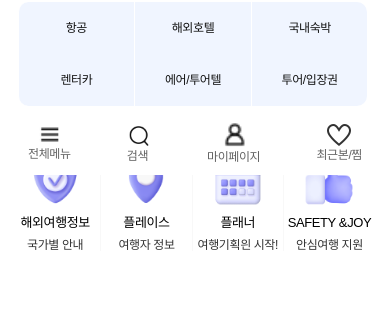
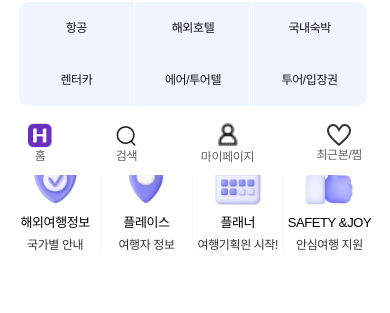
Before and after one commit to reeyounghyun/prev-portfolio, a PHP site: page / in a window 390 px wide. Shown: the part 669-982 px from the top of the page. Run offline with PHP 8.4, Linux system fonts and the light colour scheme; some libraries are stand-ins or nearby versions; some web fonts are replaced.

Commit message:
메인 서브페이지 모바일 메뉴 이미지 변경 및 텍스트 수정

```diff
--- a/css/common.css
+++ b/css/common.css
@@ -583,6 +583,7 @@
         font-size: 12px;
         color: #626262;
         padding: 2px 0;
+        text-align: center;
     }
     .btn .mb_menu_bg{
         position: absolute;
--- a/index.html
+++ b/index.html
@@ -288,8 +288,8 @@
         <div class="mobile mb_nav_bottom">
             <div class="mb_menu">
                 <a class="btn btn_allmenu " href="#allmenu">
-                    <img src="./images/ico-allmenu.png" alt="전체메뉴">
-                    <span>전체메뉴</span>
+                    <img src="./images/mb_index.png" alt="전체메뉴">
+                    <span>홈</span>
                 </a>
             </div>
             <div class="search_wrap_mb">
--- a/template.html
+++ b/template.html
@@ -290,8 +290,8 @@
         <div class="mobile mb_nav_bottom">
             <div class="mb_menu">
                 <a class="btn btn_allmenu " href="#allmenu">
-                    <img src="./images/ico-allmenu.png" alt="전체메뉴">
-                    <span>전체메뉴</span>
+                    <img src="./images/mb_index.png" alt="전체메뉴">
+                    <span>홈</span>
                 </a>
             </div>
             <div class="search_wrap_mb">
```
Also changed, not shown: images/mb_index.png (added).
